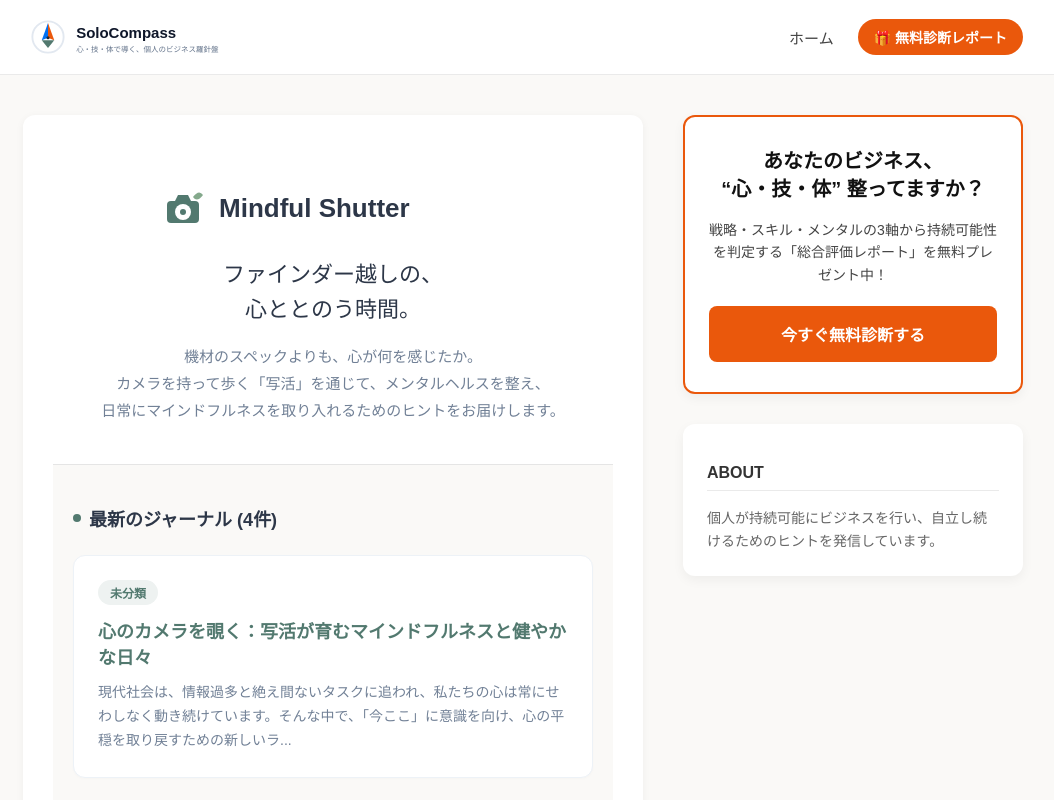
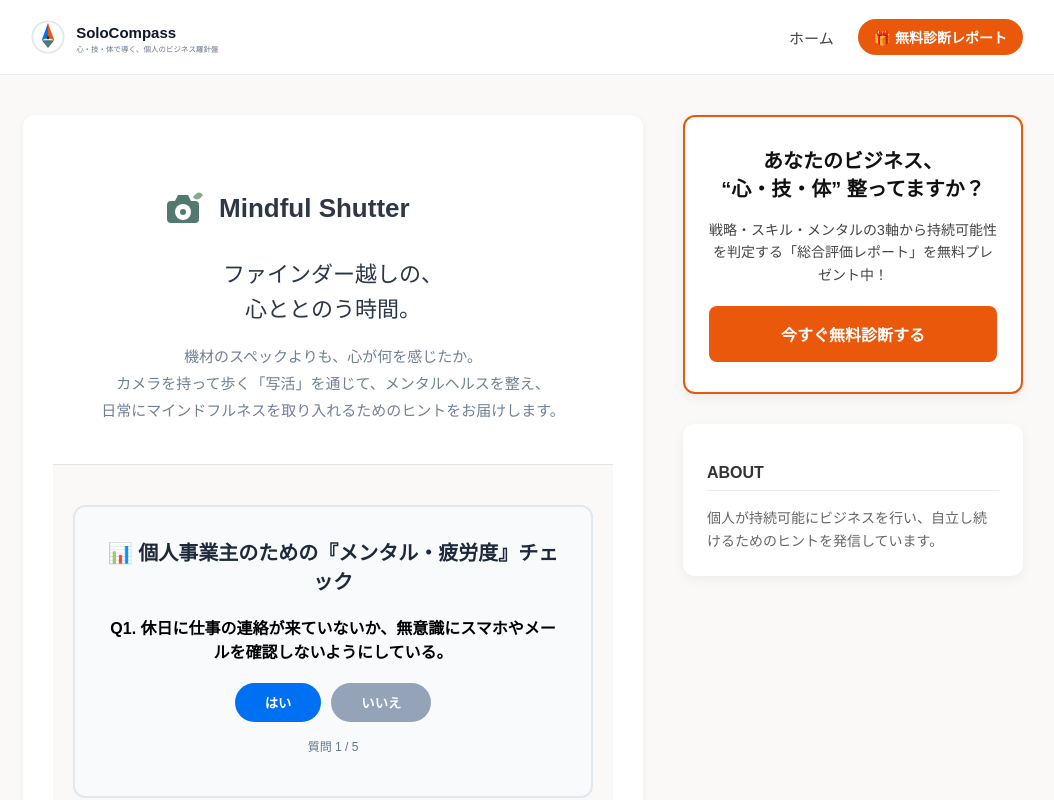
Before and after one commit to shotaro0222/photo, a Next.js app: page / in a window 1280 px wide. Shown: the top 800 px of the page, without its empty margins (117-1171 px from the left). Built offline with nearby package versions, Linux system fonts and the light colour scheme.

Commit message:
Update page.tsx

```diff
--- a/src/app/page.tsx
+++ b/src/app/page.tsx
@@ -99,9 +99,9 @@ export default async function Home() {
         </p>
       </section>
 
-      {/* ▼▼▼ 追加：デフォルト診断ツール配置エリア ▼▼▼ */}
+{/* ▼▼▼ 追加：デフォルト診断ツール配置エリア ▼▼▼ */}
       <section style={{ maxWidth: '800px', margin: '0 auto 40px auto', padding: '0 20px' }}>
-        <InteractiveTool config={defaultDiagnosisData} />
+        <InteractiveTool configStr={JSON.stringify(defaultDiagnosisData)} />
       </section>
       {/* ▲▲▲ 追加ここまで ▲▲▲ */}
 
```
